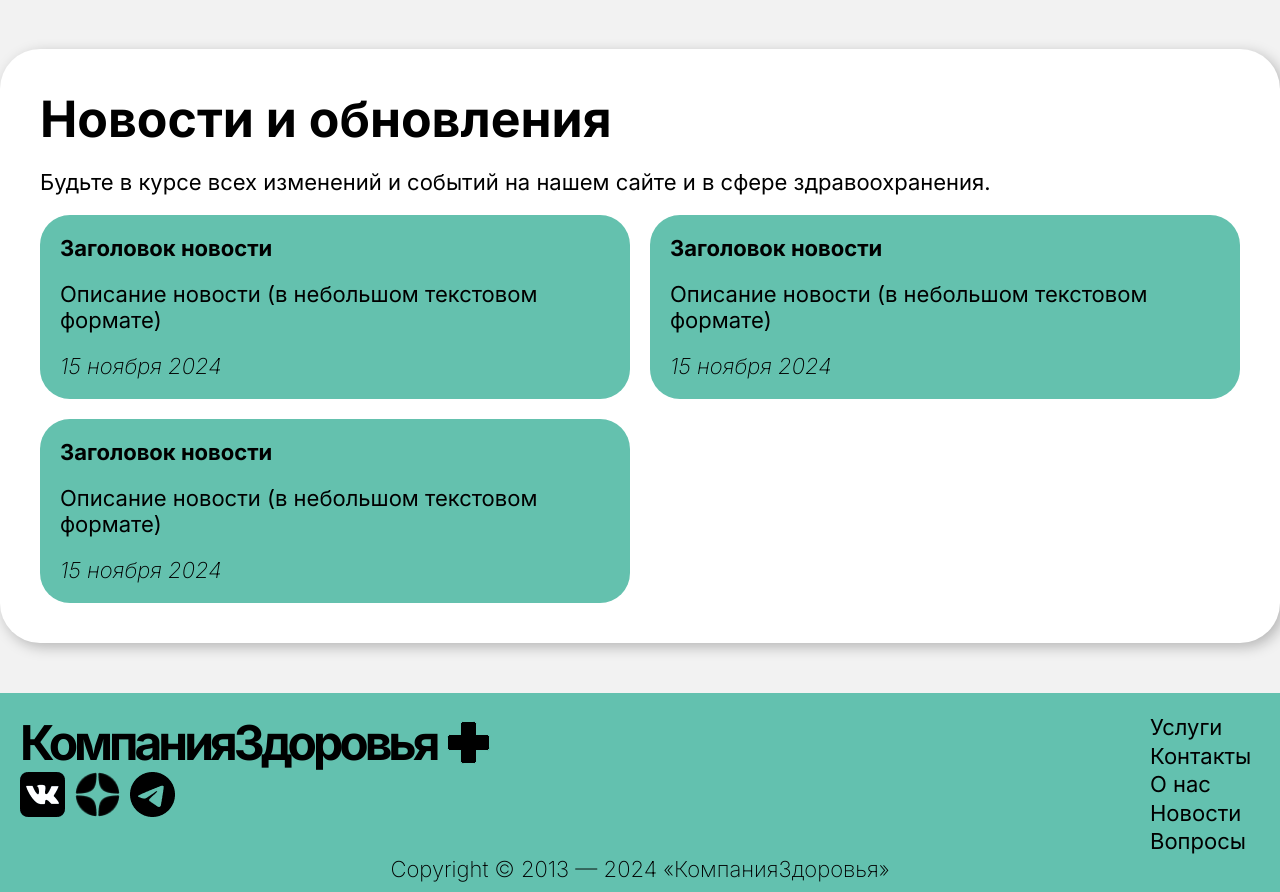
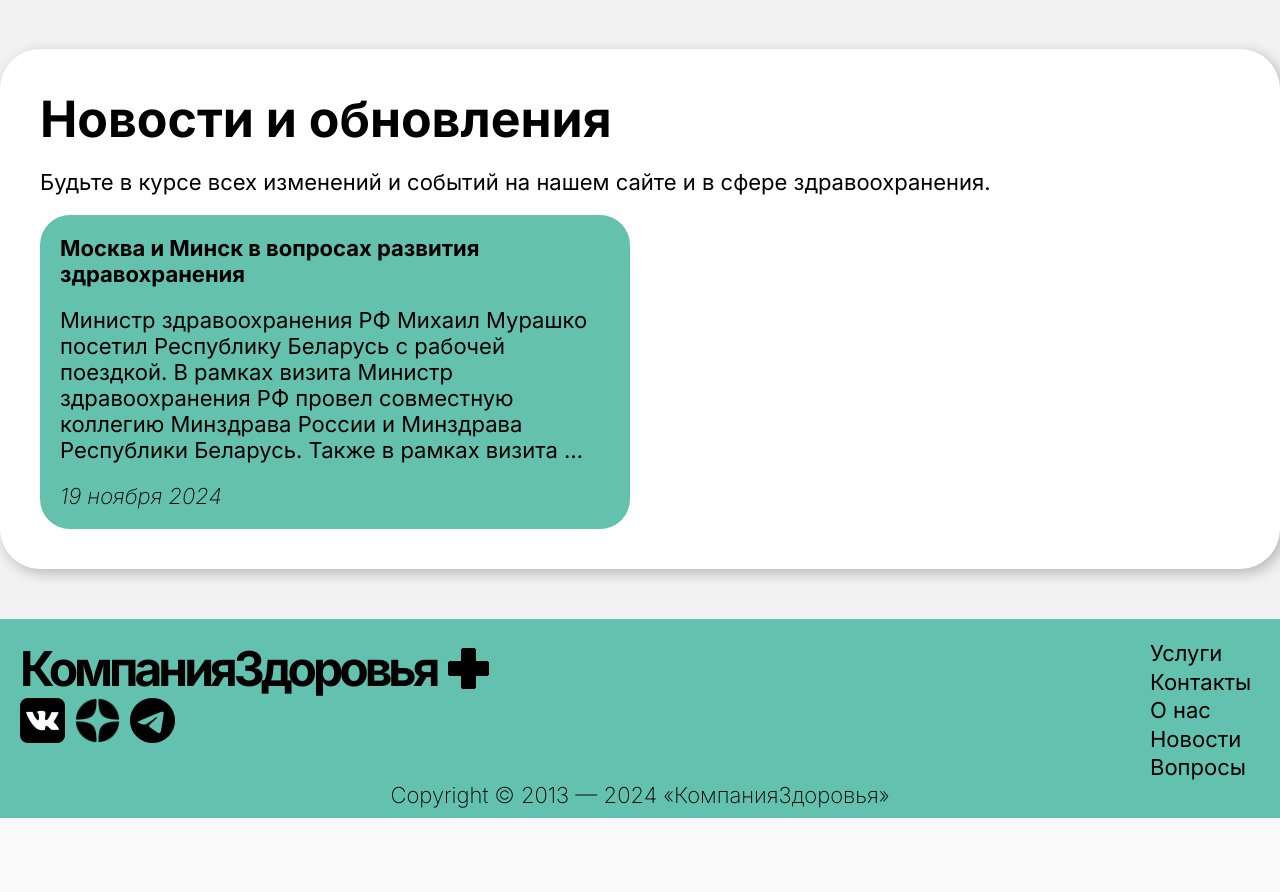
Before and after one commit to lllMaKsImlll/HealthTeam, a Django app: page /news/ in a window 1280 px wide. Shown: the part 131-1023 px from the top of the page. After the commit the page ends 949 px from the top, so only its background shows below. Run offline with Django 5.2, Linux system fonts and the light colour scheme; data comes from the database, SQL or seed files in the repository; both versions use the stored data as it was after the commit.

Commit message:
Relize v0.7

```diff
--- a/CompanyHealth/main/admin.py
+++ b/CompanyHealth/main/admin.py
@@ -5,3 +5,4 @@ admin.site.register(Doctor)
 admin.site.register(Patient)
 admin.site.register(Record)
 admin.site.register(Appointment)
+admin.site.register(News)
--- a/CompanyHealth/main/models.py
+++ b/CompanyHealth/main/models.py
@@ -68,3 +68,11 @@ class Record(models.Model):
     image = models.ImageField('Изображение профиля', null=True, blank=True, upload_to='images/')
     def __str__(self):
         return f"{self.name} {self.date}"
+
+class News(models.Model):
+    title = models.CharField('Заголовок', max_length=60)
+    text = models.TextField('Описание новости')
+    date = models.CharField('Дата выпуска новости', max_length=30)
+
+    def __str__(self):
+        return f" новость {self.title} от {self.date}"
--- a/CompanyHealth/main/templates/main/appointments.html
+++ b/CompanyHealth/main/templates/main/appointments.html
@@ -14,7 +14,7 @@
         <div class="sub-header">
             <img src="{% static '/img/icon1.png' %}" alt="picture 1">
             <img src="{% static '/img/icon3.png' %}" alt="picture 2">
-            <form action="{% url 'appointments' %}" method="post">
+            <form action="{% url 'appointments' %}" method="get">
                 {% csrf_token %}
                 <input type="text" name="profession" value="{{ profession }}" placeholder="Специальность">
                 <input type="text" name="district" value="{{ district }}" placeholder="Район">
@@ -38,13 +38,11 @@
                         </div>
                         <div class="other">
                             {% if user.is_authenticated %}
-                                <!-- Кнопка записи для авторизованного пользователя -->
-                                <form action="{% url 'make_appointment' doctor.id %}" method="post">
+                                <form action="#" method="post">
                                     {% csrf_token %}
                                     <button type="submit" class="search-button">Записаться</button>
                                 </form>
                             {% else %}
-                                <!-- Кнопка записи для неавторизованного пользователя -->
                                 <a href="{% url 'login' %}?next={{ request.path }}">
                                     <button class="search-button">Записаться</button>
                                 </a>
--- a/CompanyHealth/main/templates/main/header.html
+++ b/CompanyHealth/main/templates/main/header.html
@@ -12,7 +12,7 @@
         <div class="city-index">
             <span>г. Челябинск</span>
         </div>
-        {% if request.resolver_match.view_name != 'login' and request.resolver_match.view_name != 'register'  and request.resolver_match.view_name != 'profile'%}
+        {% if request.resolver_match.view_name != 'login' and request.resolver_match.view_name != 'register'  and request.resolver_match.view_name != 'profile' and request.resolver_match.view_name != 'editProfile'%}
         {% if patient %}
         <!-- Если пользователь авторизован -->
         <a href="{% url 'profile' %}">
--- a/CompanyHealth/main/templates/main/index.html
+++ b/CompanyHealth/main/templates/main/index.html
@@ -15,7 +15,7 @@
             <div class="image-subheader">
                 <img src="{% static '/img/doctors.png' %}" alt="img-subheader">
             </div>
-            <form method="get" action="{% url 'appointments' %}">
+            <form method="post" action="{% url 'appointments' %}">
                 {% csrf_token %}
                 <h1>Запись ко врачу онлайн</h1>
                 <div class="item-form">
--- a/CompanyHealth/main/templates/main/news.html
+++ b/CompanyHealth/main/templates/main/news.html
@@ -13,22 +13,15 @@
       <h1>Новости и обновления</h1>
       <p>Будьте в курсе всех изменений и событий на нашем сайте и в сфере здравоохранения. </p>
       <div class="block-items">
-        <div class="block-item">
-          <h2>Заголовок новости</h2>
-          <p>Описание новости (в небольшом текстовом формате)</p>
-          <div class="meta-data">15 ноября 2024</div>
-        </div>
-        <div class="block-item">
-          <h2>Заголовок новости</h2>
-          <p>Описание новости (в небольшом текстовом формате)</p>
-          <div class="meta-data">15 ноября 2024</div>
-        </div>
-        <div class="block-item">
-          <h2>Заголовок новости</h2>
-          <p>Описание новости (в небольшом текстовом формате)</p>
-          <div class="meta-data">15 ноября 2024</div>
-        </div>
-      <!-— Здесь будет записи новостей-->
+        {% for news in news_list %}
+          <div class="block-item">
+            <h2>{{ news.title }}</h2>
+            <p>{{ news.text|truncatewords:30 }}</p>
+            <div class="meta-data">{{ news.date }}</div>
+          </div>
+        {% empty %}
+          <p>Пока новостей нет.</p>
+        {% endfor %}
       </div>
     </div>
   </main>
--- a/CompanyHealth/main/urls.py
+++ b/CompanyHealth/main/urls.py
@@ -1,4 +1,3 @@
-
 from django.urls import path
 from . import views
 
@@ -16,5 +15,3 @@ urlpatterns = [
     path('questions/', views.questions_view, name='questions'),
     path('editProfile/', views.editProfile_view, name='editProfile'),
 ]
-
-# hello world
--- a/CompanyHealth/main/views.py
+++ b/CompanyHealth/main/views.py
@@ -1,8 +1,7 @@
-from django.shortcuts import render, redirect, get_object_or_404
+from django.shortcuts import render, redirect
 from .models import *
 from django.contrib import messages
 from .forms import LoginForm, RegistrationForm
-from django.contrib.auth.decorators import login_required
 
 def login_view(request):
     if request.method == 'POST':
@@ -50,6 +49,7 @@ def home(request):
         except Patient.DoesNotExist:
             patient = None
 
+    records = Record.objects.all()
     records = Record.objects.all()
     return render(request, 'main/index.html', {
         'records': records,
@@ -150,6 +150,7 @@ def ourServices_view(request):
     })
 
 def news_view(request):
+    news_list = News.objects.all().order_by('-date')
     patient_id = request.session.get('patient_id')
     patient = None
     if patient_id:
@@ -159,6 +160,7 @@ def news_view(request):
             patient = None
     return render(request, 'main/news.html', {
         'patient': patient,
+        'news_list': news_list
     })
 
 
```
Also changed, not shown: CompanyHealth/db.sqlite3, CompanyHealth/main/migrations/0001_initial.py, CompanyHealth/main/migrations/0002_news.py (added), CompanyHealth/media/images/WIN_20220111_09_50_54_Pro.jpg (added), CompanyHealth/media/images/WIN_20230805_17_18_43_Pro.jpg (added), CompanyHealth/media/images/WIN_20230805_17_18_43_Pro_3nEEdrf.jpg (added), CompanyHealth/media/images/WIN_20231106_11_20_06_Pro.jpg (added).
